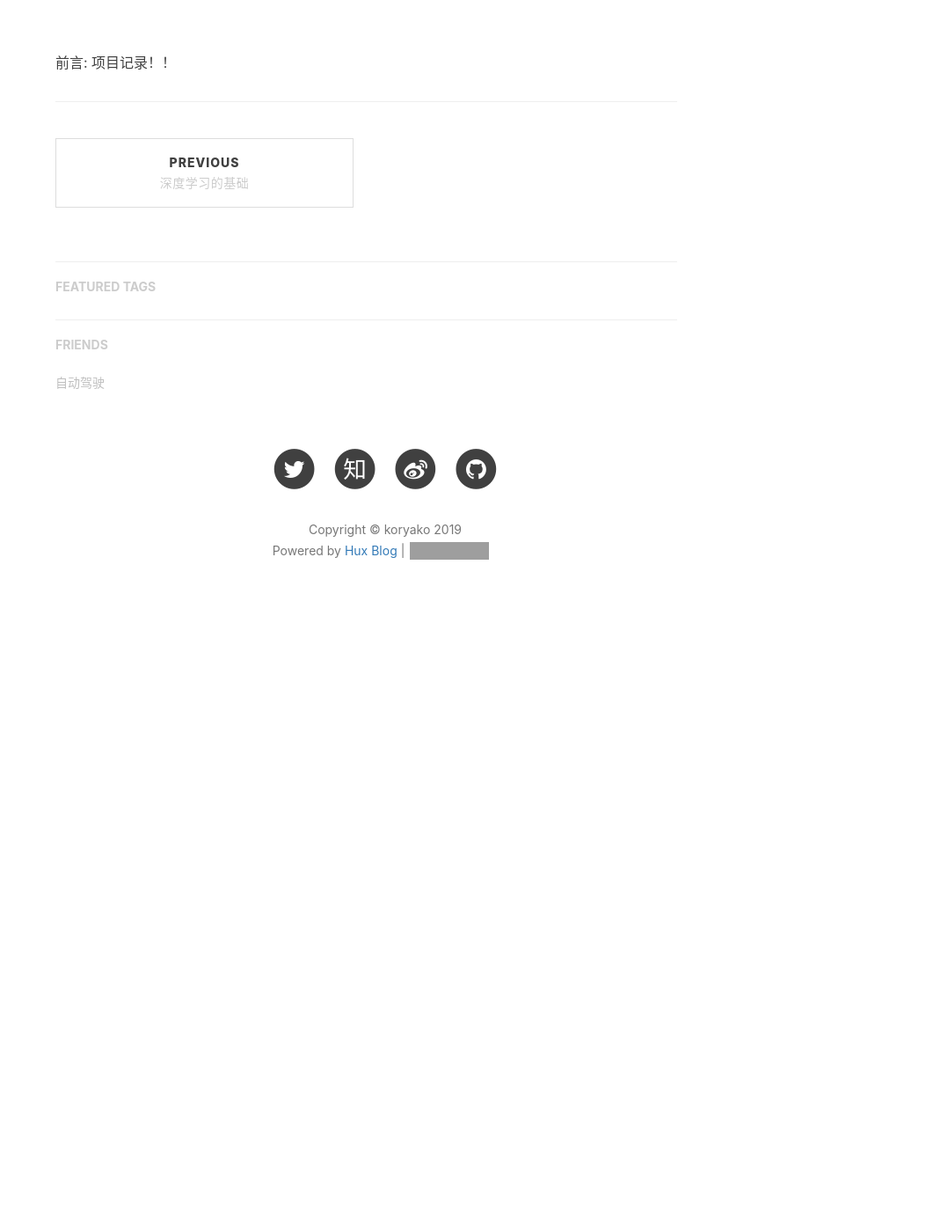
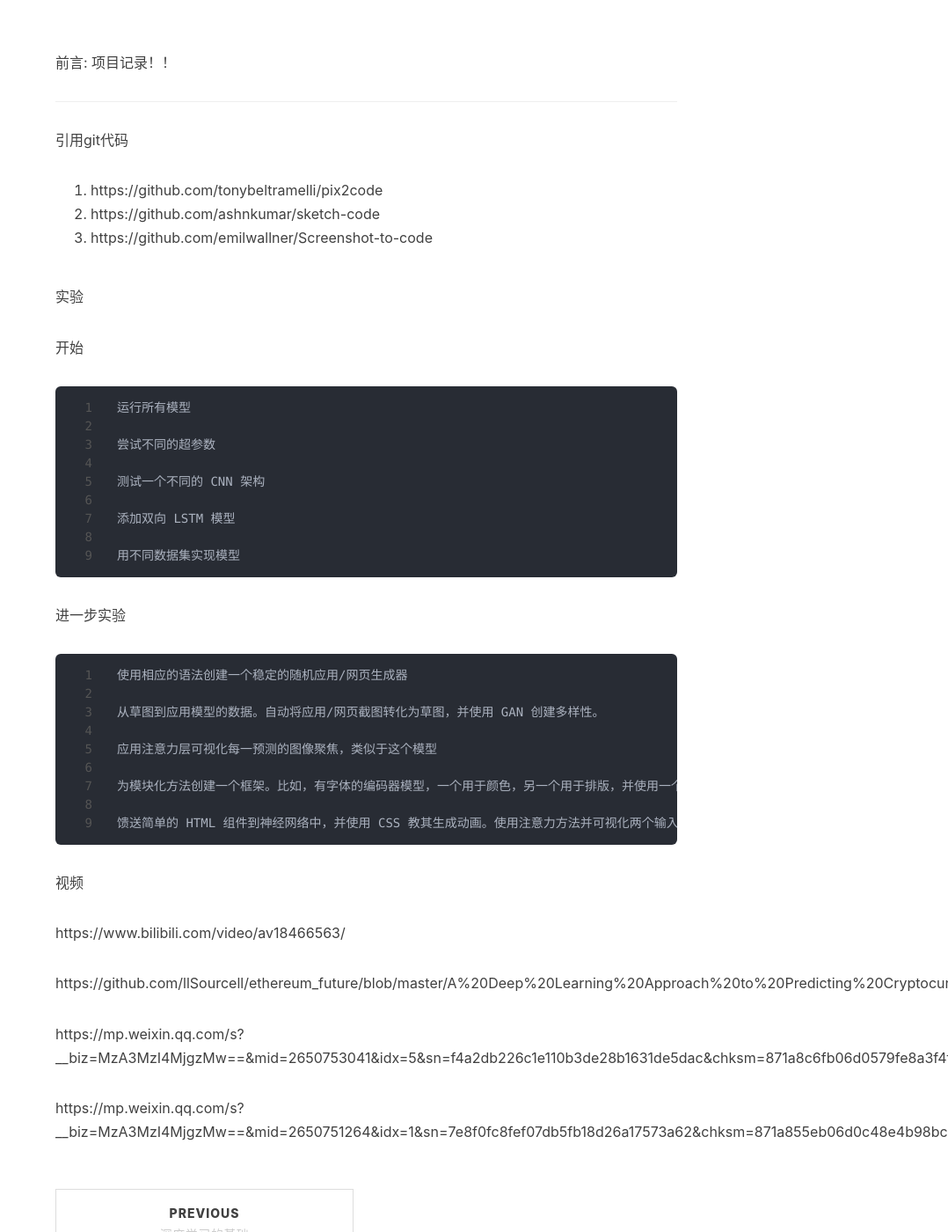
Before and after one commit to koryako/koryako.github.io, a Jekyll site: the page built from _posts/2019-03-19-可微分变成实现自动代码生成.md, in a window 1280 px wide and 1400 px high, scrolled down 305 px. Shown: the whole window at 88% size, without its empty margins (202-1280 px from the left). Built offline with Jekyll 4.4.1, drawn with Linux system fonts in a browser that asks for light colours; nearby versions of some CDN libraries; comment, search, counter and statistics services are not loaded; before the commit the page ends 1035 px from its top, so only the background shows below that; grey boxes are pictures that could not be loaded.

Commit message:
更新blog

```diff
--- a/_posts/2019-03-19-可微分变成实现自动代码生成.md
+++ b/_posts/2019-03-19-可微分变成实现自动代码生成.md
@@ -11,3 +11,53 @@ tags:
 前言: 项目记录！！
 
 ---
+
+引用git代码
+
+1. https://github.com/tonybeltramelli/pix2code
+2. https://github.com/ashnkumar/sketch-code
+3. https://github.com/emilwallner/Screenshot-to-code
+
+
+实验
+
+
+开始
+
+
+    运行所有模型
+
+    尝试不同的超参数
+
+    测试一个不同的 CNN 架构
+
+    添加双向 LSTM 模型
+
+    用不同数据集实现模型
+
+
+进一步实验
+
+
+    使用相应的语法创建一个稳定的随机应用/网页生成器
+
+    从草图到应用模型的数据。自动将应用/网页截图转化为草图，并使用 GAN 创建多样性。
+
+    应用注意力层可视化每一预测的图像聚焦，类似于这个模型
+
+    为模块化方法创建一个框架。比如，有字体的编码器模型，一个用于颜色，另一个用于排版，并使用一个解码器整合它们。稳定的图像特征是一个好的开始。
+
+    馈送简单的 HTML 组件到神经网络中，并使用 CSS 教其生成动画。使用注意力方法并可视化两个输入源的聚焦将会很迷人。
+
+视频
+
+https://www.bilibili.com/video/av18466563/
+
+https://github.com/llSourcell/ethereum_future/blob/master/A%20Deep%20Learning%20Approach%20to%20Predicting%20Cryptocurrency%20Prices.ipynb
+
+
+https://mp.weixin.qq.com/s?__biz=MzA3MzI4MjgzMw==&mid=2650753041&idx=5&sn=f4a2db226c1e110b3de28b1631de5dac&chksm=871a8c6fb06d0579fe8a3f4fdfd5fca6f9ab53121e33b2d2e70df4c61550004173e700f3b8e2&mpshare=1&scene=1&srcid=120219SarJxWTpktcCTKtbL7#rd]
+
+
+
+https://mp.weixin.qq.com/s?__biz=MzA3MzI4MjgzMw==&mid=2650751264&idx=1&sn=7e8f0fc8fef07db5fb18d26a17573a62&chksm=871a855eb06d0c48e4b98bc548fea70677788ee56d7af4f21a083ba591cbf70e8b1eb699129d&mpshare=1&scene=1&srcid=1105Ni1LszP3Y1UmWhJ1wR6J#rd]
```
